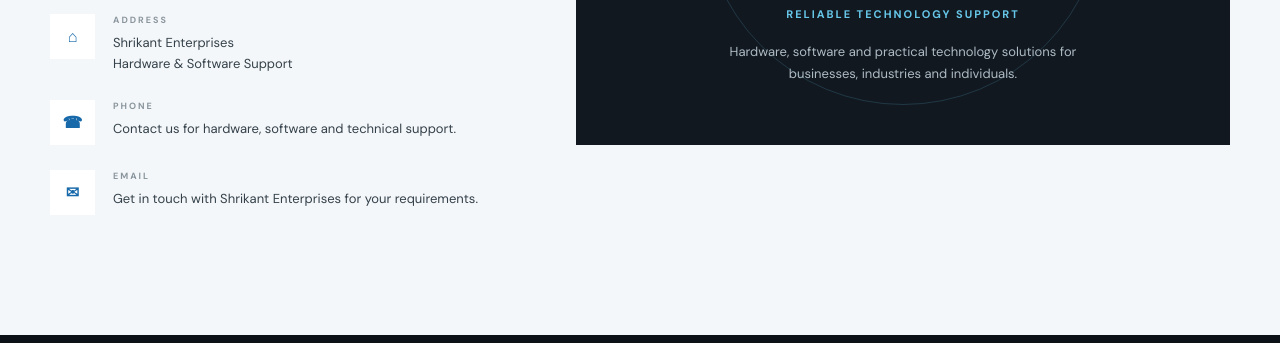
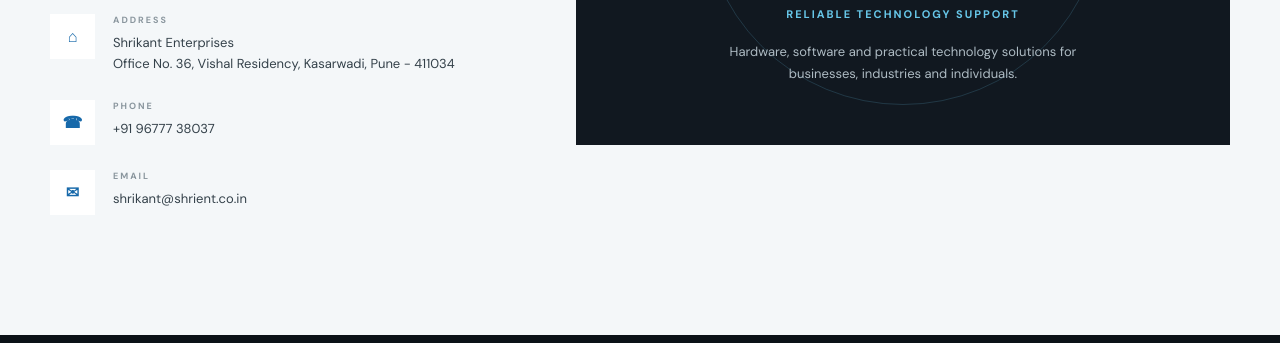
Before and after one commit to huudbiaz/Shrikant_Enterprises, a plain HTML site: page index.html in a window 1280 px wide. Shown: the part 6767-7110 px from the top of the page. Drawn offline with Linux system fonts and the light colour scheme.

Commit message:
Update index.html

```diff
--- a/index.html
+++ b/index.html
@@ -1246,7 +1246,8 @@
 
               <p>
                 Shrikant Enterprises<br>
-                Hardware & Software Support
+                  Office No. 36, Vishal Residency,
+                  Kasarwadi, Pune - 411034
               </p>
 
             </div>
@@ -1268,8 +1269,7 @@
               </span>
 
               <p>
-                Contact us for hardware,
-                software and technical support.
+                +91 96777 38037
               </p>
 
             </div>
@@ -1291,8 +1291,7 @@
               </span>
 
               <p>
-                Get in touch with Shrikant Enterprises
-                for your requirements.
+                shrikant@shrient.co.in
               </p>
 
             </div>
```
